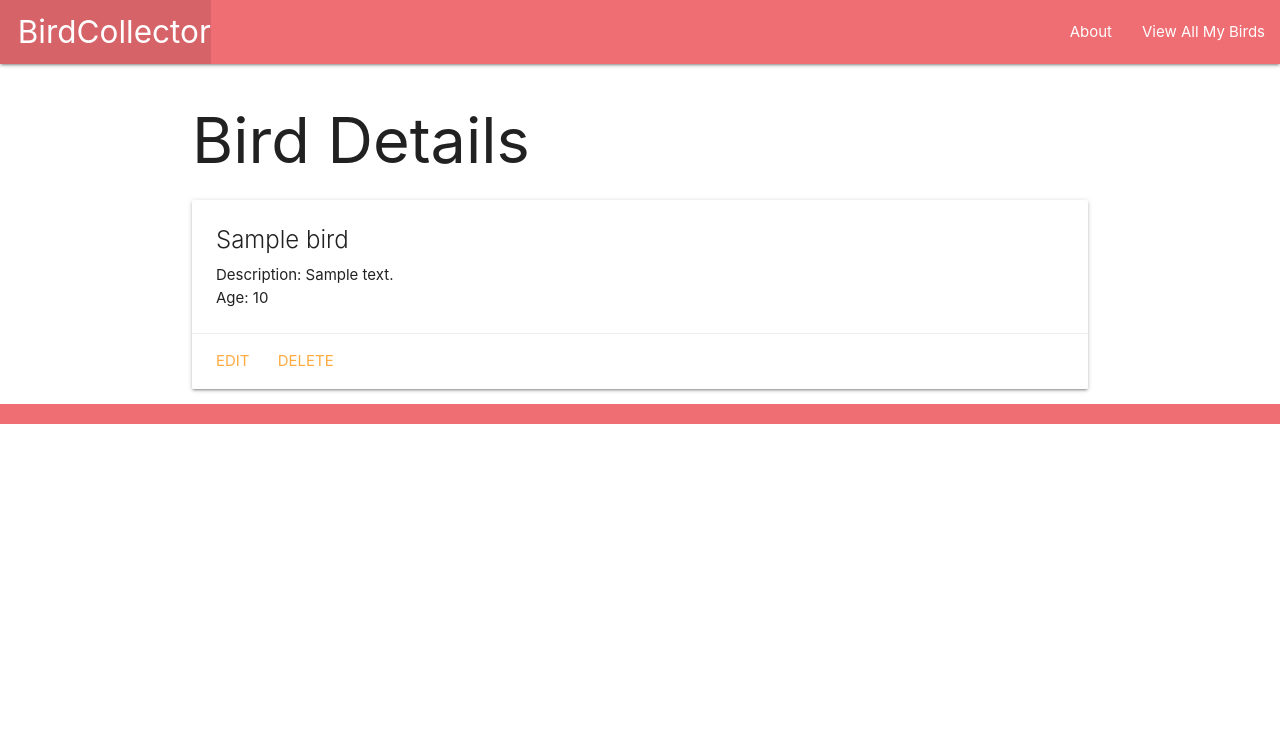
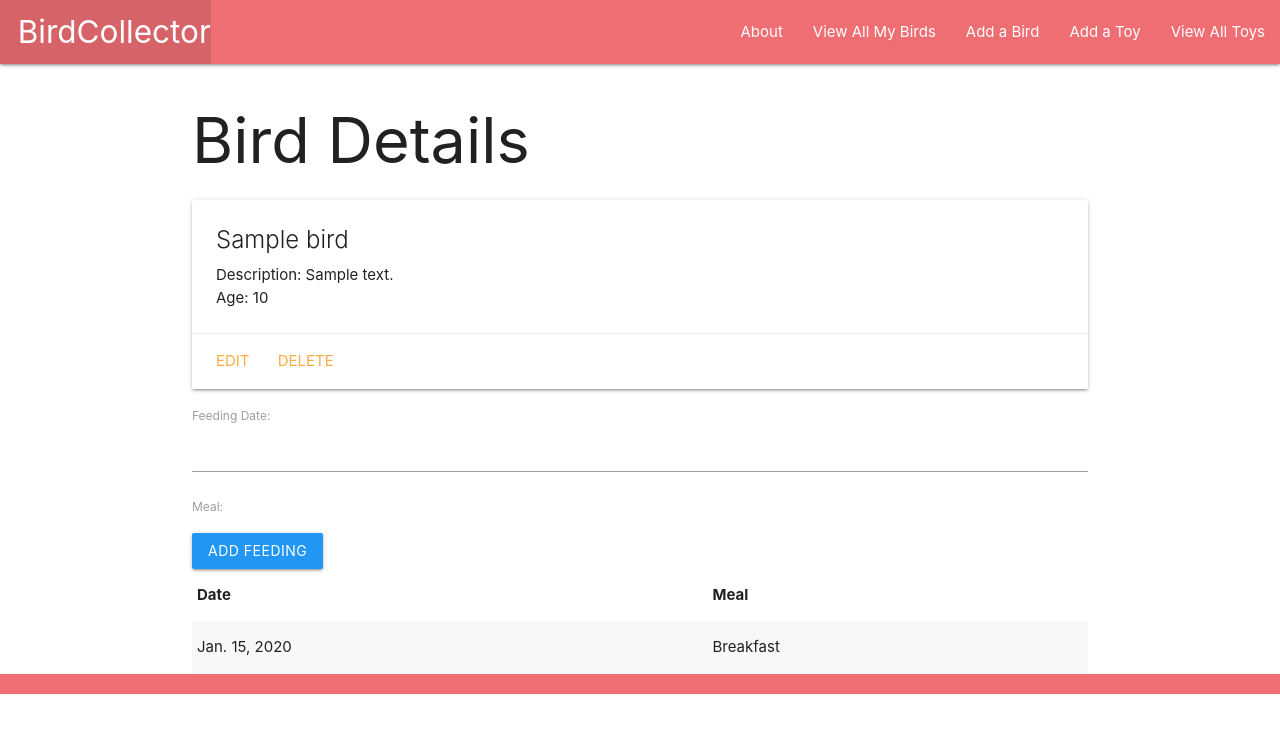
Before and after one commit to scottklein7/bird-collector, a Django app: page /birds/1/ in a window 1280 px wide. Shown: the top 733 px of the page. Run offline with Django 4.2, Linux system fonts and the light colour scheme; tables that the repository leaves empty hold one stand-in row (values such as "Sample post").

Commit message:
Adds toys models templates and views

```diff
--- /dev/null
+++ b/main_app/forms.py
@@ -0,0 +1,8 @@
+from dataclasses import field
+from django.forms import ModelForm
+from .models import Feeding
+
+class FeedingForm(ModelForm):
+    class Meta:
+        model = Feeding
+        fields = ('date', 'meal')
--- a/main_app/models.py
+++ b/main_app/models.py
@@ -20,6 +20,7 @@
     species = models.CharField(max_length=100)
     description = models.TextField(max_length=300)
     age = models.IntegerField()
+    toys = models.ManyToManyField(Toy)
 
     def __str__(self):
         return self.name
@@ -32,3 +33,6 @@
 
     def __str__(self):
         return f"{self.get_meal_display()} on {self.date}"
+
+    class Meta:
+        ordering = ('-date', 'meal')
--- a/main_app/templates/Birds/bird_details.html
+++ b/main_app/templates/Birds/bird_details.html
@@ -21,4 +21,29 @@
         </div>
     </div>
 </div>
+
+<div class="col s6">
+    <form action="{% url 'add_feeding' bird.id %}" method="POST">
+        {% csrf_token %}
+        {{ feeding_form.as_p }}
+        <input type="submit" value="Add Feeding" class="btn blue">
+    </form>
+    <table class="striped">
+        <thead>
+            <tr>
+                <th>Date</th>
+                <th>Meal</th>
+            </tr>
+        </thead>
+        <tbody>
+            {% for feeding in bird.feeding_set.all %}
+            <tr>
+                <td>{{ feeding.date }}</td>
+                <td>{{ feeding.get_meal_display }}</td>
+            </tr>
+            {% endfor %}
+        </tbody>
+    </table>
+</div>
+</div>
 {% endblock %}
--- a/main_app/templates/base.html
+++ b/main_app/templates/base.html
@@ -25,6 +25,9 @@
           <ul class="right">
             <li><a href="{% url 'about' %}">About</a></li>
             <li><a href="{% url 'bird_index' %}">View All My Birds</a></li>
+            <li><a href="{% url 'bird_create' %}">Add a Bird</a></li>
+            <li><a href="{% url 'toys_create' %}">Add a Toy</a></li>
+            <li><a href="{% url 'toys_index' %}">View All Toys</a></li>
           </ul>
         </div>
       </nav>
--- a/main_app/urls.py
+++ b/main_app/urls.py
@@ -9,4 +9,10 @@
     path('birds/create/', views.BirdCreate.as_view(), name='bird_create'),
     path('birds/<int:pk>/edit/', views.BirdUpdate.as_view(), name='bird_update'),
     path('birds/<int:pk>/delete/', views.BirdDelete.as_view(), name='bird_delete'),
+    path('birds/<int:bird_id>/add_feeding/', views.add_feeding, name='add_feeding'),
+    path('toys/', views.ToyList.as_view(), name='toys_index'),
+    path('toys/<int:pk>/', views.ToyDetail.as_view(), name='toys_detail'),
+    path('toys/create/', views.ToyCreate.as_view(), name='toys_create'),
+    path('toys/<int:pk>/update/', views.ToyUpdate.as_view(), name='toys_update'),
+    path('toys/<int:pk>/delete/', views.ToyDelete.as_view(), name='toys_delete'),
 ]
--- a/main_app/views.py
+++ b/main_app/views.py
@@ -2,9 +2,11 @@
 from pyexpat import model
 from sre_constants import SUCCESS
 from django.shortcuts import render, redirect
-from .models import Bird
+from .models import Bird, Feeding, Toy
+from .forms import FeedingForm
 from django.views.generic.detail import DetailView
 from django.views.generic.edit import CreateView, UpdateView, DeleteView
+from django.views.generic import ListView
 
 from main_app import models
 
@@ -13,27 +15,73 @@
 def home_page(request):
     return render(request, 'home.html')
 
+
 def about(request):
     return render(request, 'about.html')
+
 
 def get_bird_index(request):
     birds = Bird.objects.all()
     return render(request, 'birds/index.html', {'birds': birds})
 
+
 def get_bird_details(request, bird_id):
     bird = Bird.objects.get(id=bird_id)
-    return render(request, 'birds/bird_details.html', {'bird': bird})
+    feeding_form = FeedingForm()
+    return render(request, 'birds/bird_details.html', {
+        'bird': bird,
+        'feeding_form': feeding_form,
+        })
+
+
+def add_feeding(request, bird_id):
+    form = FeedingForm(request.POST)
+    if form.is_valid():
+        new_feeding = form.save(commit=False)
+        new_feeding.bird_id = bird_id
+        new_feeding.save()
+    return redirect('details', bird_id=bird_id)
+
 
 class BirdCreate(CreateView):
     model = Bird
-    fields = '__all__'
+    fields = ('name', 'species', 'description', 'age')
     success_url = '/birds/'
+
 
 class BirdUpdate(UpdateView):
     model = Bird
     fields = ('name', 'species', 'description', 'age')
     success_url = '/birds/'
 
+
 class BirdDelete(DeleteView):
     model = Bird
     success_url = '/birds/'
+
+
+class ToyCreate(CreateView):
+    model = Toy
+    fields = ('name', 'color')
+    success_url = '/toys/'
+
+
+class ToyDelete(DeleteView):
+    model = Toy
+    success_url = '/toys/'
+
+
+class ToyDetail(DetailView):
+    model = Toy
+    template_name = 'toys/details.html'
+
+
+class ToyList(ListView):
+    model = Toy
+    template_name = 'toys/index.html'
+
+
+class ToyUpdate(UpdateView):
+    model = Toy
+    fields = ('name', 'color')
+    success_url = '/toys/'
```
Also changed, not shown: main_app/templates/main_app/toy_confirm_delete.html (added, +17 -0 lines), main_app/templates/main_app/toy_form.html (added, +19 -0 lines), main_app/templates/toys/details.html (added, +20 -0 lines), main_app/templates/toys/index.html (added, +17 -0 lines), main_app/migrations/0002_toy_feeding.py (added). Lines whose indentation alone changed are shown as unchanged.
